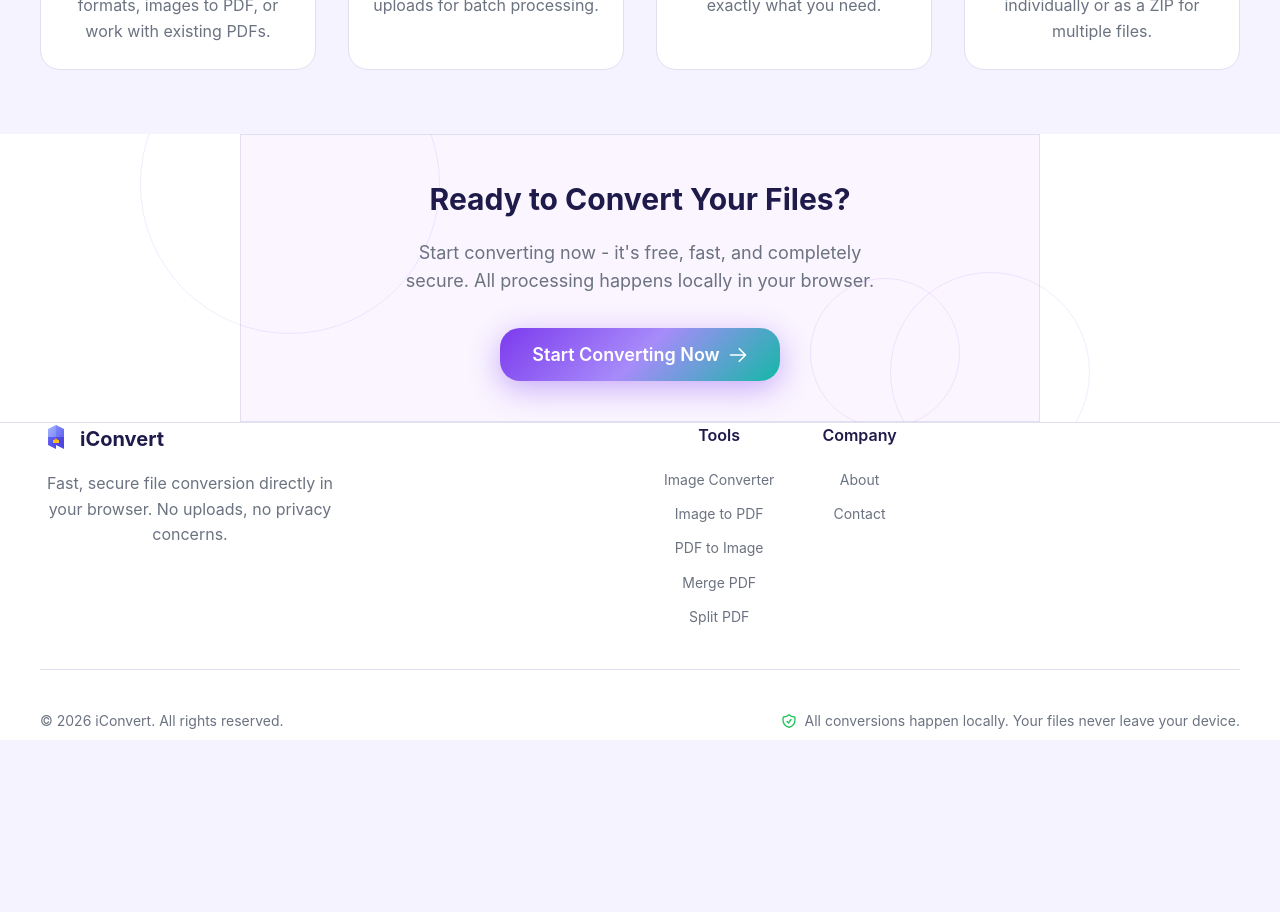
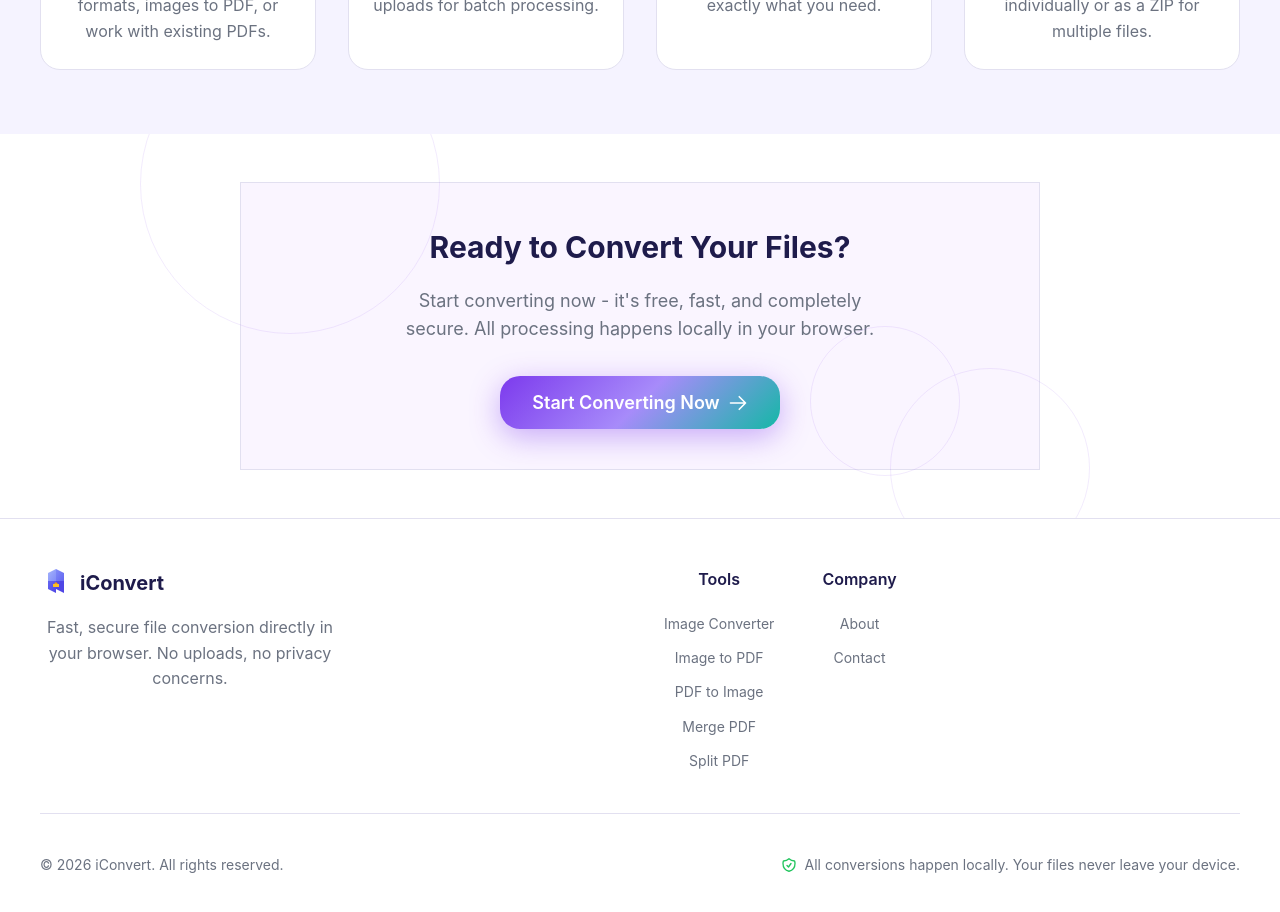
Before and after one commit to ImmaculateEben/iConvert, a Next.js app: page / in a window 1280 px wide. Shown: the part 1800-2712 px from the top of the page. Before the commit the page ends 2540 px from the top, so only its background shows below. Built offline with nearby package versions, Linux system fonts and the light colour scheme.

Commit message:
Add top and bottom padding to CTA and Footer containers

```diff
--- a/app/page.module.css
+++ b/app/page.module.css
@@ -1071,6 +1071,13 @@
   margin: 0 auto;
   position: relative;
   z-index: 1;
+  padding: 2rem 0;
+}
+
+@media (min-width: 1024px) {
+  .ctaContainer {
+    padding: 3rem 0;
+  }
 }
 
 .ctaContent {
@@ -1172,6 +1179,13 @@
 .footerContainer {
   max-width: 1200px;
   margin: 0 auto;
+  padding: 2rem 0;
+}
+
+@media (min-width: 1024px) {
+  .footerContainer {
+    padding: 3rem 0;
+  }
 }
 
 .footerMain {
```
Also changed, not shown: 4 other files (tests, documents, lock files or other folders).
